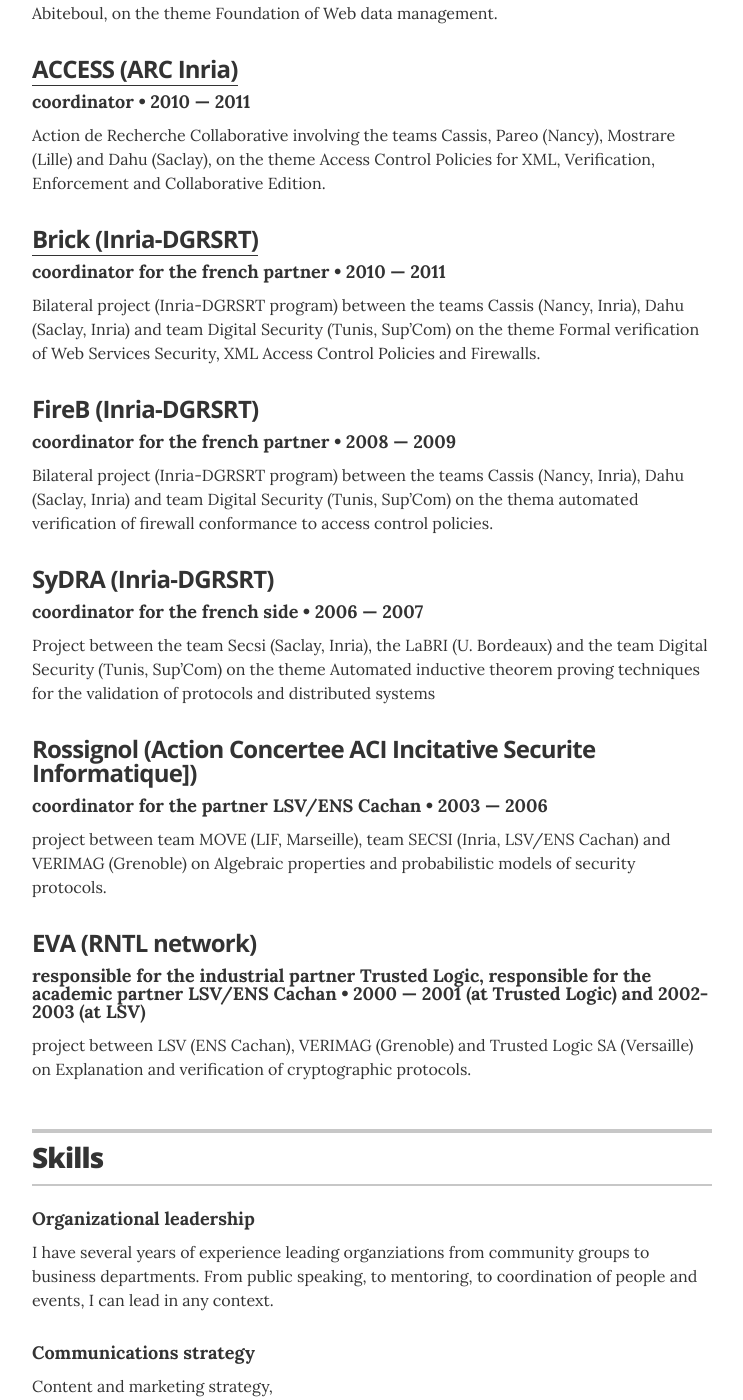
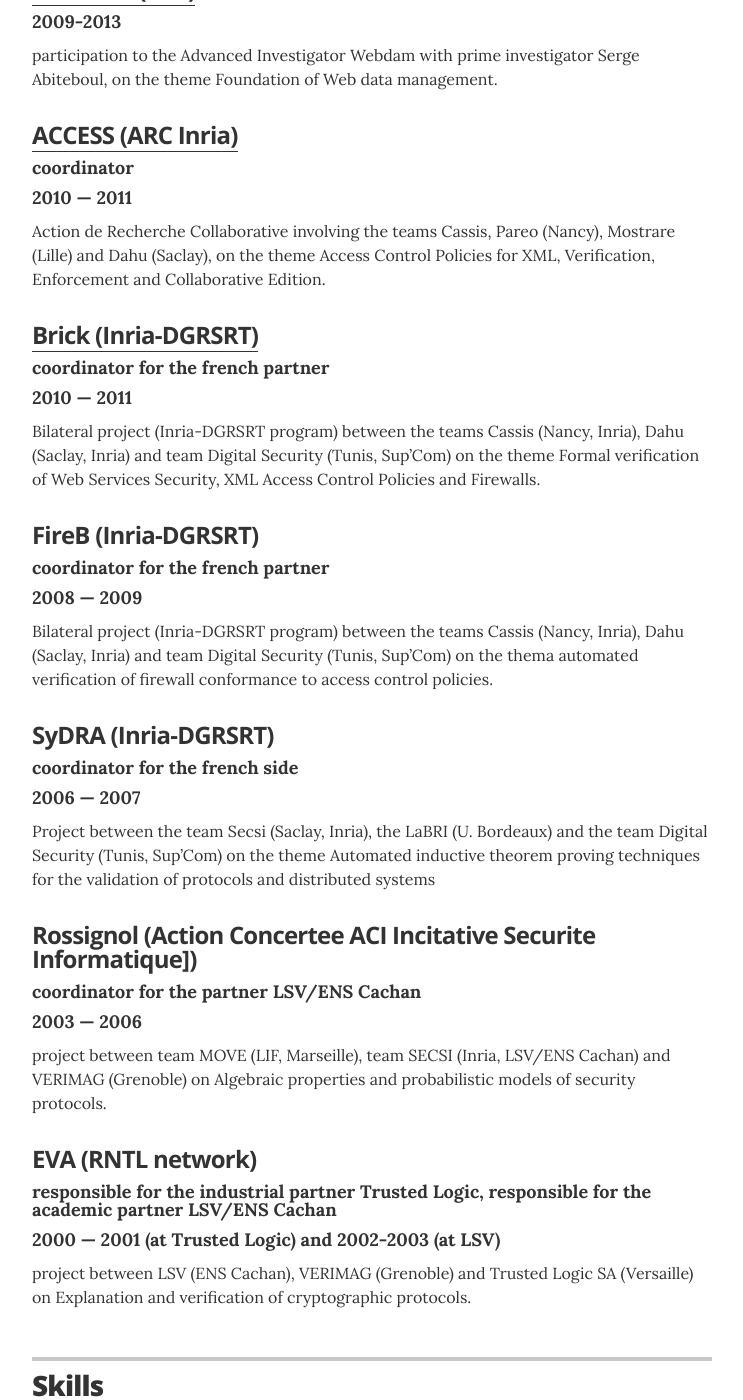
Before and after one commit to florento/florent-jacquemard.github.io, a Jekyll site: the page built from index.html, in a window 1280 px wide and 1400 px high, scrolled down 3609 px. Shown: the whole window, without its empty margins (268-1011 px from the left). Built offline with Jekyll 4.4.1, drawn with Linux system fonts in a browser that asks for light colours; some of the changed text lies outside the part shown.

Commit message:
change layout for projects

```diff
--- a/_data/projects.yml
+++ b/_data/projects.yml
@@ -5,8 +5,9 @@
 # Yamaha MF
 - project: Jido Sayfu 採譜  (grant of the Yamaha Music Foundation)
   duration: 04-2017 &mdash; 04-2018
+  role: co-PI with prof. Masahiko Sakai (Nagoya University).
   url: "http://www.yamaha-mf.or.jp/shien/report/2017/sakai01.html"
-  description: Grant of one year by the Yamaha Music Foundation, for a collaboration with Nagoya University and Ircam on Rhythm Transcription (coordinator Prof. Masahiko Sakai, Nagoya University).
+  description: Grant of one year by the Yamaha Music Foundation, for a collaboration with Nagoya University and Ircam on Rhythm Transcription.
 
 # GioQoso
 - project: GioQoso (CNRS defi Mastodons 2016)
--- a/_layouts/resume.html
+++ b/_layouts/resume.html
@@ -108,7 +108,8 @@
         <div class="resume-item" itemscope itemtype="http://schema.org/CreativeWork">
           <meta itemprop="creator" content="{{ site.resume_name }}" itemtype="http://schema.org/Person" />
           <h3 class="resume-item-title" itemprop="name">{% if project.url %}<a href="{{ project.url }}" itemprop="url">{{ project.project }}</a>{% else %}{{ project.project }}{% endif %}</h3>
-          <h4 class="resume-item-details" itemprop="description">{{ project.role }}  &bull; {{ project.duration }}</h4>
+          {% if project.role %}<h4 class="resume-item-details" itemprop="description">{{ project.role }}</h4>{% endif %}
+          <h4 class="resume-item-details" itemprop="description">{{ project.duration }}</h4>
           <p class="resume-item-copy">{{ project.description }}</p>
         </div>
         {% endfor %}
```
